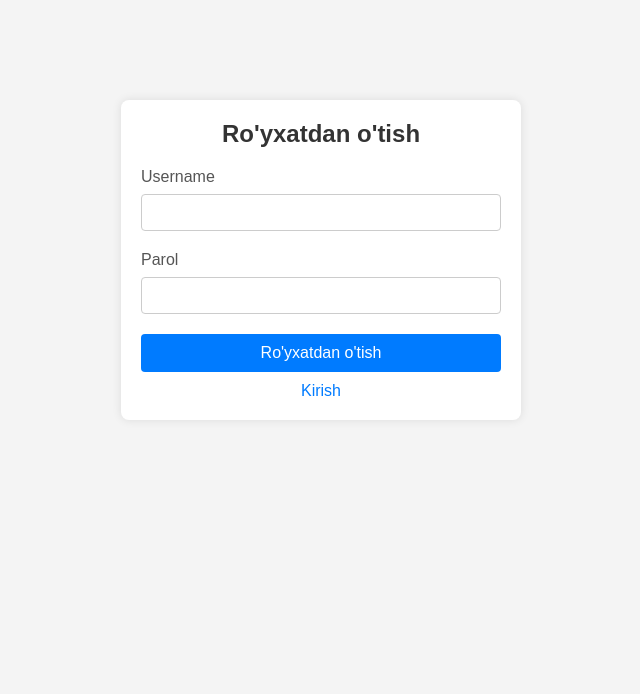
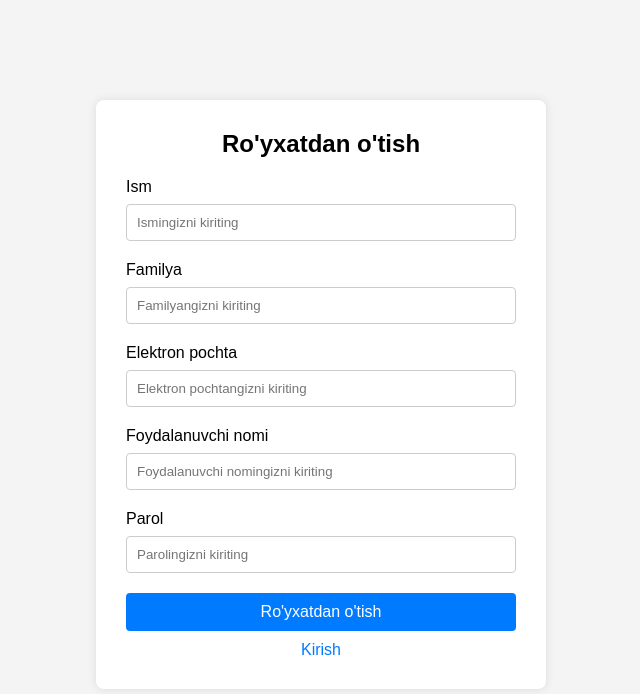
Before and after one commit to usmonkul/auction, a Flask app: page /register in a window 1280 px wide. Shown: the part 78-772 px from the top of the page, without its empty margins (319-959 px from the left). Run offline with Flask 3, Linux system fonts and the light colour scheme.

Commit message:
add email, name for register

```diff
--- a/db.py
+++ b/db.py
@@ -26,7 +26,10 @@ def create_tables(app):
             CREATE TABLE IF NOT EXISTS foydalanuvchilar (
                 id INTEGER PRIMARY KEY AUTOINCREMENT,
                 foydalanuvchi_nomi TEXT UNIQUE,
-                parol TEXT
+                parol TEXT,
+                fname TEXT,
+                lname TEXT,
+                email TEXT UNIQUE
             )
         ''')
         # mahsulotlar jadvali
--- a/run.py
+++ b/run.py
@@ -139,6 +139,9 @@ def register():
     elif request.method == 'POST':
         username = request.form.get('username')
         password = request.form.get('password')
+        fname = request.form.get('fname')
+        lname = request.form.get('lname')
+        email = request.form.get('email')
 
         # Hash the password using bcrypt
         hashed_password = hashlib.sha256(password.encode()).hexdigest()
@@ -146,7 +149,7 @@ def register():
         db = get_db()
         cur = db.cursor()
         try:
-            cur.execute('''INSERT INTO foydalanuvchilar (foydalanuvchi_nomi, parol) VALUES (?, ?)''', (username, hashed_password))
+            cur.execute('''INSERT INTO foydalanuvchilar (foydalanuvchi_nomi, parol, fname, lname, email) VALUES (?, ?, ?, ?, ?)''', (username, hashed_password, fname, lname, email))
             db.commit()
 
             # Log the user in automatically after registration
@@ -162,6 +165,13 @@ def register():
     else:
         return 'Method not allowed'
 
+@app.route('/profile')
+def profile():
+    if 'user' in session:
+        return render_template('profile.html', user=session['user'])
+    else:
+        return redirect('/login')
+
 
 @app.route('/logout')
 def logout():
--- a/static/style.css
+++ b/static/style.css
@@ -66,22 +66,22 @@ footer {
 
 h1 {
     text-align: center;
-    color: #333;
+    color: black;
     margin-bottom: 20px;
 }
 .register-section {
     background-color: #fff;
-    padding: 20px;
+    padding: 30px;
     border-radius: 8px;
     box-shadow: 0 0 10px rgba(0, 0, 0, 0.1);
-    width: 400px;
+    width: 450px;
     margin: 100px auto;
 }
 
 .register-label {
     display: block;
     margin-bottom: 8px;
-    color: #555;
+    color: black;
 }
 
 .register-input {
@@ -388,3 +388,23 @@ a:hover {
     border-radius: 8px;
     box-shadow: 0 0 10px rgba(0, 0, 0, 0.1);
 }
+
+.profile-section {
+    background-color: #fff;
+    padding: 30px;
+    border-radius: 8px;
+    box-shadow: 0 0 10px rgba(0, 0, 0, 0.1);
+    width: 450px;
+    margin: 100px auto;
+}
+
+.profile-section > h1 {
+    text-align: center;
+    color: black;
+    margin-bottom: 20px;
+}
+
+.profile-section > p {
+    color: black;
+    margin-bottom: 20px;
+}
--- a/templates/register.html
+++ b/templates/register.html
@@ -32,10 +32,16 @@
     <section class="register-section">
         <h1>Ro'yxatdan o'tish</h1>
         <form method="POST">
-            <label class="register-label" for="username">Username</label>
-            <input class="register-input" type="text" name="username" id="username" required>
+            <label class="register-label" for="fname">Ism</label>
+            <input class="register-input" type="text" name="fname" id="fname" required placeholder="Ismingizni kiriting">
+            <label class="register-label" for="lname">Familya</label>
+            <input class="register-input" type="text" name="lname" id="lname" required placeholder="Familyangizni kiriting">
+            <label class="register-label" for="email">Elektron pochta</label>
+            <input class="register-input" type="email" name="email" id="email" required placeholder="Elektron pochtangizni kiriting">
+            <label class="register-label" for="username">Foydalanuvchi nomi</label>
+            <input class="register-input" type="text" name="username" id="username" required placeholder="Foydalanuvchi nomingizni kiriting">
             <label class="register-label" for="password">Parol</label>
-            <input class="register-input" type="password" name="password" id="password" required>
+            <input class="register-input" type="password" name="password" id="password" required placeholder="Parolingizni kiriting">
             <button class="btn" type="submit">Ro'yxatdan o'tish</button>
         </form>
         <p class="error">{{ error }}</p>
```
Also changed, not shown: templates/index.html (+6 -4 lines), templates/profile.html (added, +44 -0 lines), auction.db.
